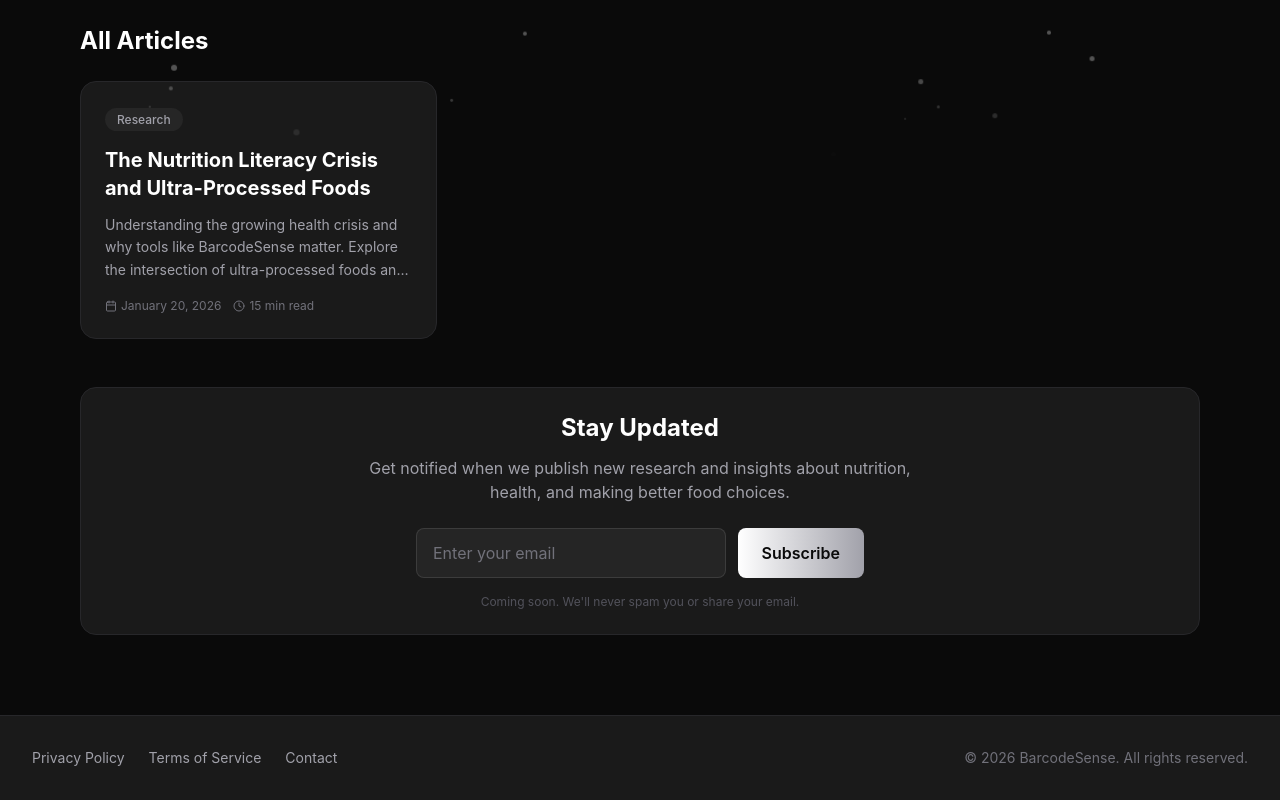
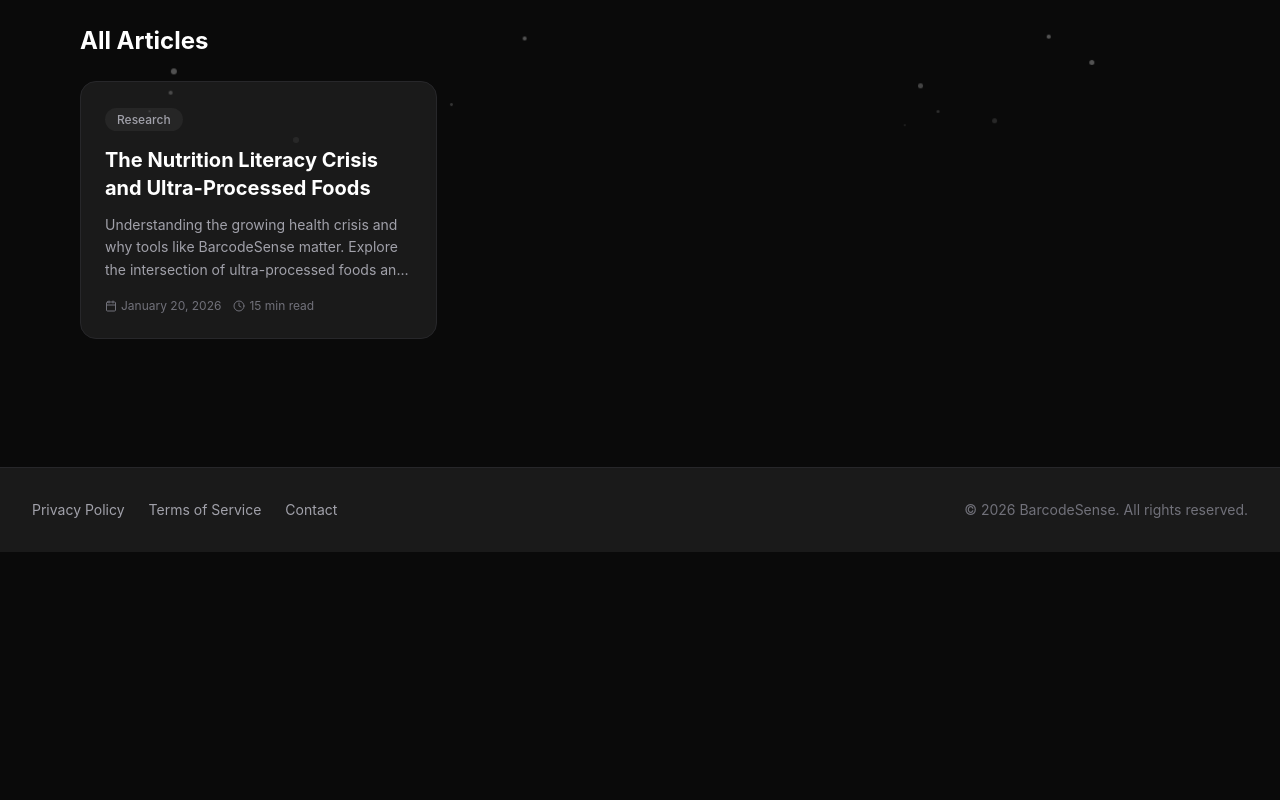
Before and after one commit to puria1234/barcodesense, a Next.js app: page /blog in a window 1280 px wide. Shown: the part 644-1444 px from the top of the page. After the commit the page ends 1196 px from the top, so only its background shows below. Built offline with nearby package versions, Linux system fonts and the light colour scheme; no server answers.

Commit message:
Remove stay updated

```diff
--- a/src/app/blog/page.tsx
+++ b/src/app/blog/page.tsx
@@ -126,27 +126,6 @@ export default function BlogPage() {
             ))}
           </div>
         </div>
-
-        {/* Newsletter CTA */}
-        <div className="card p-8 text-center">
-          <h3 className="text-2xl font-bold mb-3">Stay Updated</h3>
-          <p className="text-zinc-400 mb-6 max-w-xl mx-auto">
-            Get notified when we publish new research and insights about nutrition, health, and making better food choices.
-          </p>
-          <div className="flex flex-col sm:flex-row gap-3 max-w-md mx-auto">
-            <input
-              type="email"
-              placeholder="Enter your email"
-              className="flex-1 px-4 py-3 bg-white/5 border border-white/10 rounded-lg text-white placeholder:text-zinc-500 focus:outline-none focus:border-white/30 transition-colors"
-            />
-            <button className="px-6 py-3 bg-gradient-to-r from-white to-zinc-400 text-dark font-semibold rounded-lg hover:opacity-90 transition-opacity whitespace-nowrap">
-              Subscribe
-            </button>
-          </div>
-          <p className="text-xs text-zinc-600 mt-4">
-            Coming soon. We'll never spam you or share your email.
-          </p>
-        </div>
       </div>
 
       <Footer />
```
